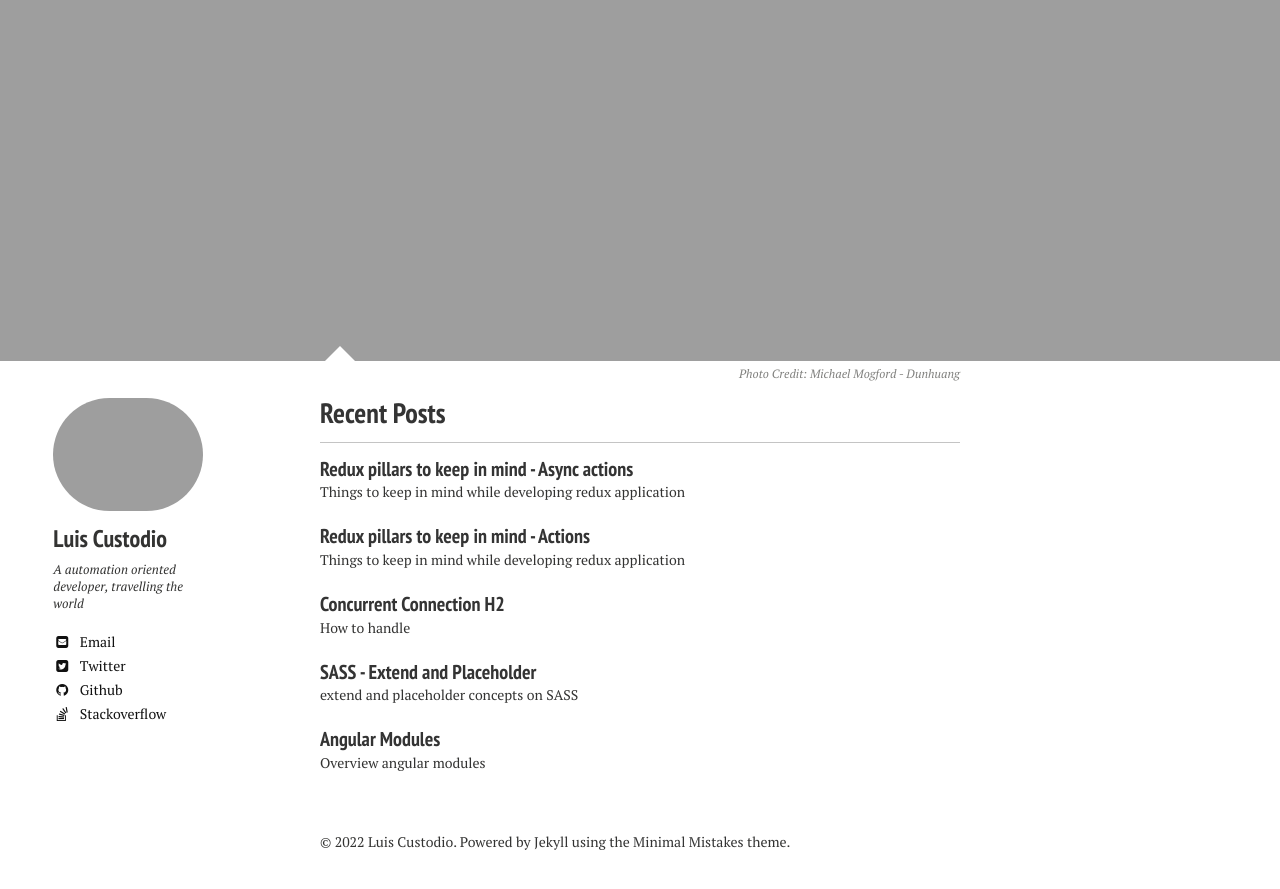
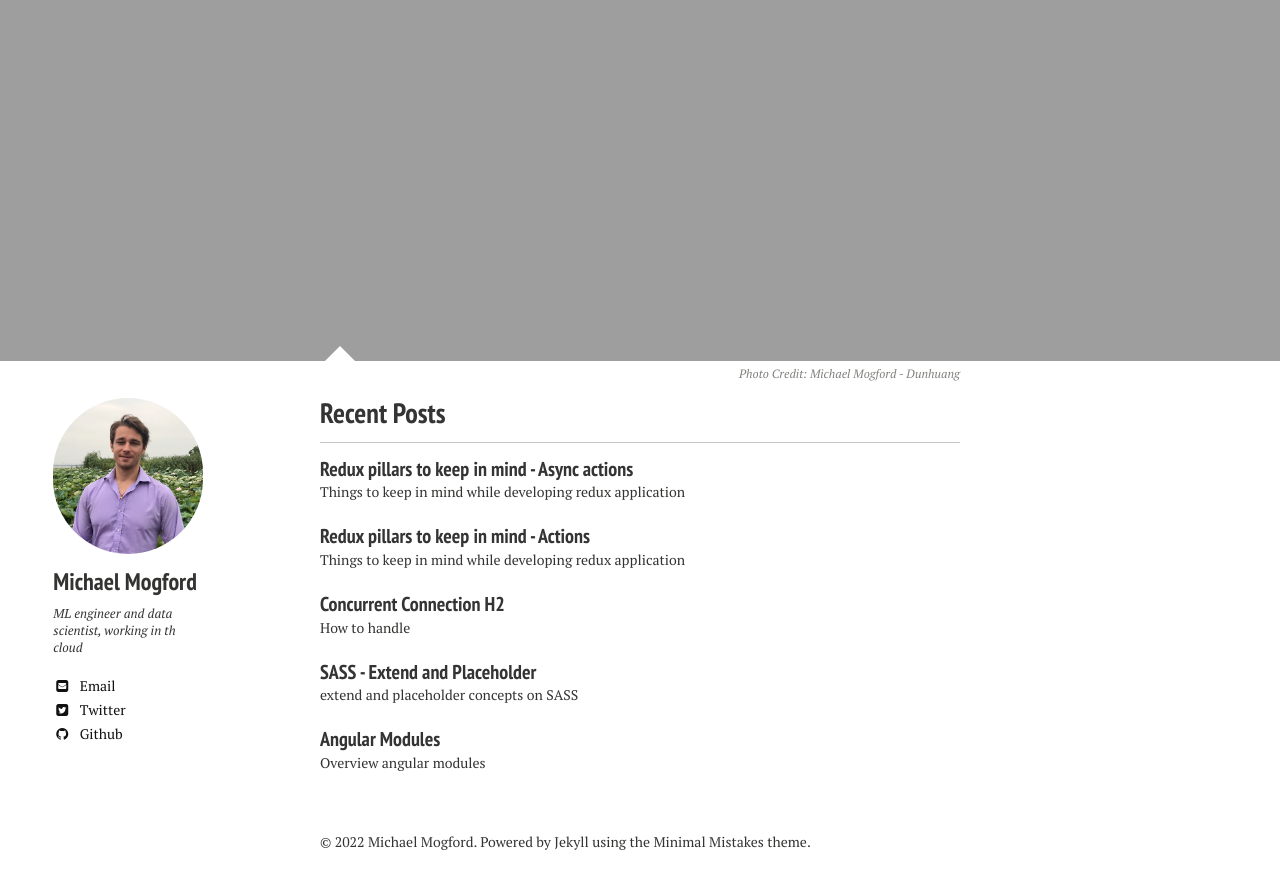
Before and after one commit to MLMogford/MLMogford.github.io, a Jekyll site: the page built from index.md, in a window 1280 px wide and 900 px high, scrolled down 683 px. Shown: the top 889 px of the window. Built offline with Jekyll 4.4.1, drawn with Linux system fonts in a browser that asks for light colours; nearby versions of some CDN libraries; some of the changed text lies outside the part shown.

Commit message:
Update _config.yml

```diff
--- a/_config.yml
+++ b/_config.yml
@@ -1,8 +1,8 @@
 # Site wide configuration
 
-title:            const blog = [...posts]
+title:            MLMogford
 locale:           en_US
-url:              https://luiscustodio.com
+url:              https://mlmogford.dev
 #url:
 
 # Jekyll configuration
@@ -20,18 +20,18 @@ gems:
 
 # Site owner
 owner:
-  name: Luis Custodio
-  avatar: bio-photo.jpg
-  bio: "A automation oriented developer, travelling the world"
-  email: blog@luiscustodio.com
+  name: Michael Mogford
+  avatar: bio-photo.jpeg
+  bio: "ML engineer and data scientist, working in th cloud"
+  email: blog@mlmogford.com
   disqus-shortname:
-  twitter: lfcustodio
+  twitter: mlmogford
   facebook:
   google:
     analytics: 'UA-43220470-1'
   bing-verify:
-  github: lcustodio
-  stackoverflow: 139637/custodio
+  github: mlmogford
+  #stackoverflow: 139637/custodio
   linkedin: #username
   xing: #username
   instagram: #username
```
